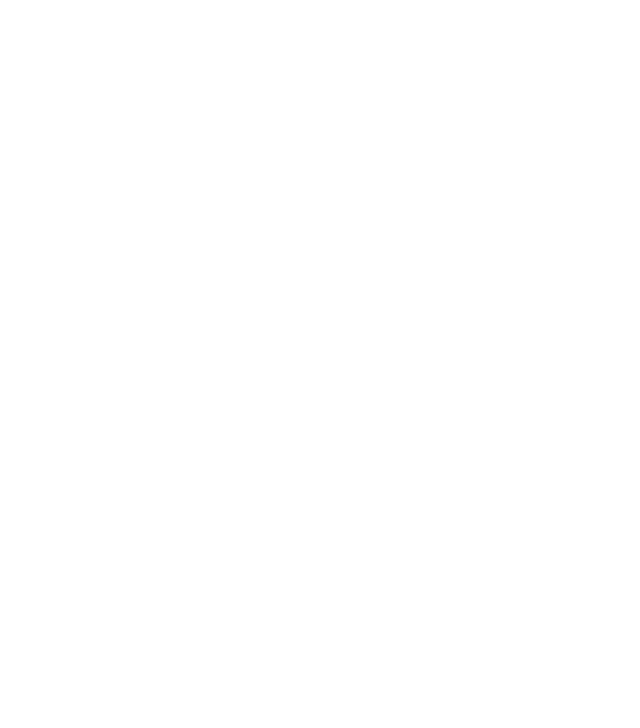
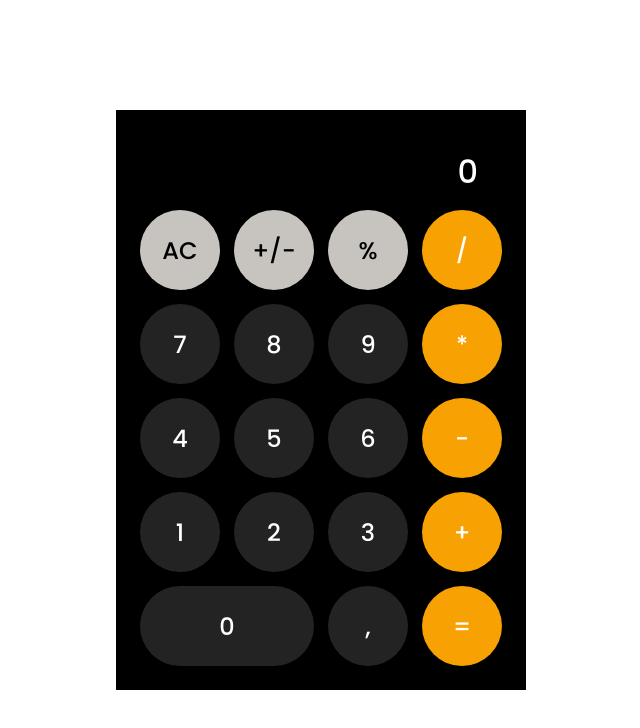
Before and after one commit to lesedow/calculator, a plain HTML site: page index.html in a window 1280 px wide. Shown: the whole page, without its empty margins (319-959 px from the left). Drawn offline with Linux system fonts and the light colour scheme.

Commit message:
Create calculator UI

```diff
--- a/index.html
+++ b/index.html
@@ -4,9 +4,33 @@
     <meta charset="UTF-8">
     <meta name="viewport" content="width=device-width, initial-scale=1.0">
     <title>Chilchilitor</title>
-    <script src="index.js" defer></script>
+    <link rel="stylesheet" href="style.css">
+    <script src="index.js" type="module" defer></script>
 </head>
 <body>
-
+    <div class="calculator-container">
+        <div class="display">0</div>
+        <div class="calculator-buttons">
+            <button id="clear">AC</button>
+            <button id="sign">+/-</button>
+            <button id="percent">%</button>
+            <button data-operator="/">/</button>
+            <button data-number="7">7</button>
+            <button data-number="8">8</button>
+            <button data-number="9">9</button>
+            <button data-operator="*">*</button>
+            <button data-number="4">4</button>
+            <button data-number="5">5</button>
+            <button data-number="6">6</button>
+            <button data-operator="-">-</button>
+            <button data-number="1">1</button>
+            <button data-number="2">2</button>
+            <button data-number="3">3</button>
+            <button data-operator="+">+</button>
+            <button data-number="0">0</button>
+            <button id="comma">,</button>
+            <button data-operator="equal">=</button>
+        </div>
+    </div>
 </body>
 </html>
--- a/style.css
+++ b/style.css
@@ -0,0 +1,70 @@
+@import url('https://fonts.googleapis.com/css2?family=Poppins:wght@500&display=swap');
+
+html {
+    box-sizing: border-box;
+}
+
+*, *::before, *::after {
+    box-sizing: inherit;
+    margin: 0;
+    padding: 0;
+    font-family: 'Poppins', sans-serif;
+    font-size: 24px;
+}
+
+body {
+    display: flex;
+    min-height: 100vh;
+    justify-content: center;
+    align-items: center;
+}
+
+.calculator-container {
+    background-color: black;
+    padding: 24px;
+}
+
+.calculator-buttons {
+    display: flex;
+    flex-wrap: wrap;
+    gap: 14px;
+    width: 362px;
+}
+
+.calculator-buttons button {
+    width: 80px;
+    height: 80px;
+    border-radius: 50%;
+    border: none;
+    cursor: pointer;
+}
+
+.calculator-buttons button[data-number="0"] {
+    flex: 1;
+    border-radius: 50px;
+}
+
+.calculator-buttons button[data-operator] {
+    background-color: #f7a202;
+    color: white;
+}
+
+.display {
+    color: white;
+    width: 362px;
+    text-align: right;
+    padding: 14px 24px;
+    font-size: 32px;
+}
+
+button#clear,
+button#sign,
+button#percent {
+    background-color: #c7c4bf;
+}
+
+button#comma,
+button[data-number] {
+    background-color: #242323;
+    color: white;
+}
```
